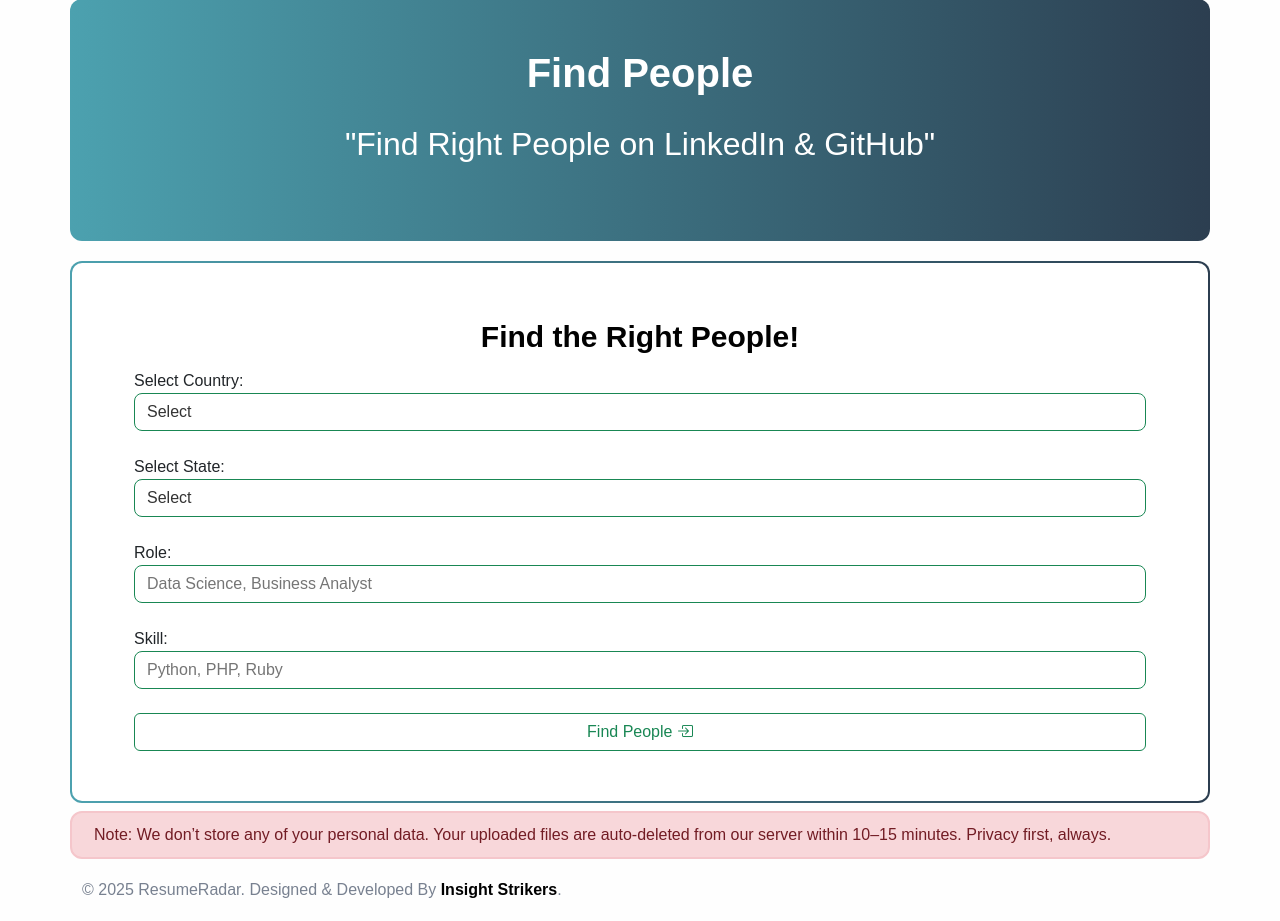
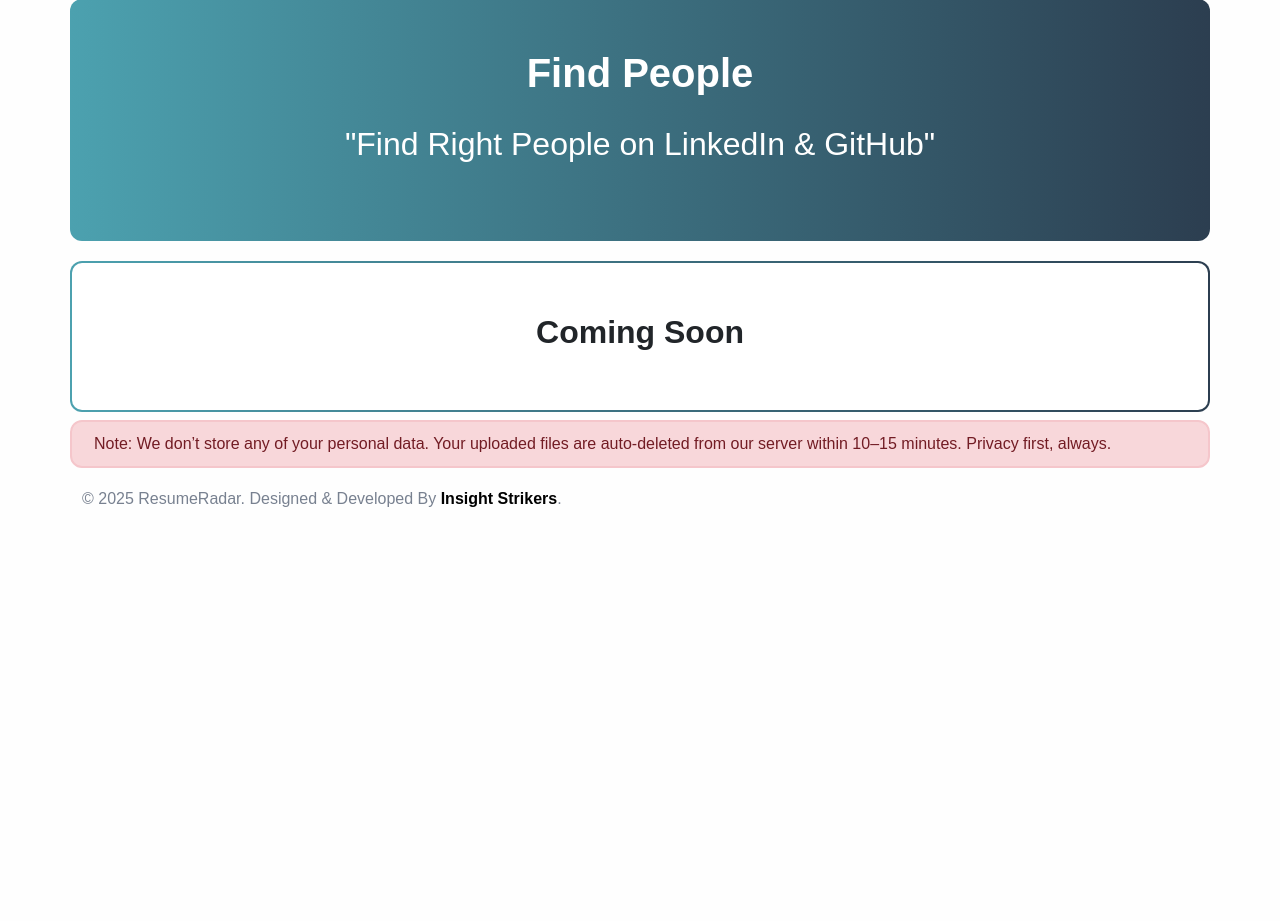
Before and after one commit to nishchal-kansara/resumeradar, a Flask app: page /findPeople in a window 1280 px wide. Shown: the part 83-1004 px from the top of the page. After the commit the page ends 590 px from the top, so only its background shows below. Run offline with Flask 3, Linux system fonts and the light colour scheme; some libraries are stand-ins or nearby versions; some web fonts are replaced.

Commit message:
Update findPeople.html

```diff
--- a/templates/findPeople.html
+++ b/templates/findPeople.html
@@ -332,10 +332,11 @@
             <div class="row info-2">
                 <div class="col-md-12">
                     <div class="text-header text-center">
-                        <h3 style="font-weight: bold;">Find the Right People!</h3>
+                        <!-- <h3 style="font-weight: bold;">Find the Right People!</h3> -->
                     </div>
                     <div class="text-information-1">
-                        <form action="/findRightPeople" method="POST">
+                        <h2 style="font-weight: bold; text-align: center;">Coming Soon</h2>
+                        <!-- <form action="/findRightPeople" method="POST">
                             <label for="country">Select Country:</label>
                             <select id="country" name="country" class="custom-select" onchange="populateStates()" required>
                                 <option value="">Select</option>
@@ -353,7 +354,7 @@
                             <input type="text" name="skill" class="custom-select" autocomplete="off" placeholder="Python, PHP, Ruby" required><br><br>
 
                             <button type="submit" class="btn btn-outline-success btn-user btn-block w-100">Find People <i class="bi bi-box-arrow-in-right"></i></button>
-                        </form>
+                        </form> -->
                     </div>
                 </div>
             </div>
```
